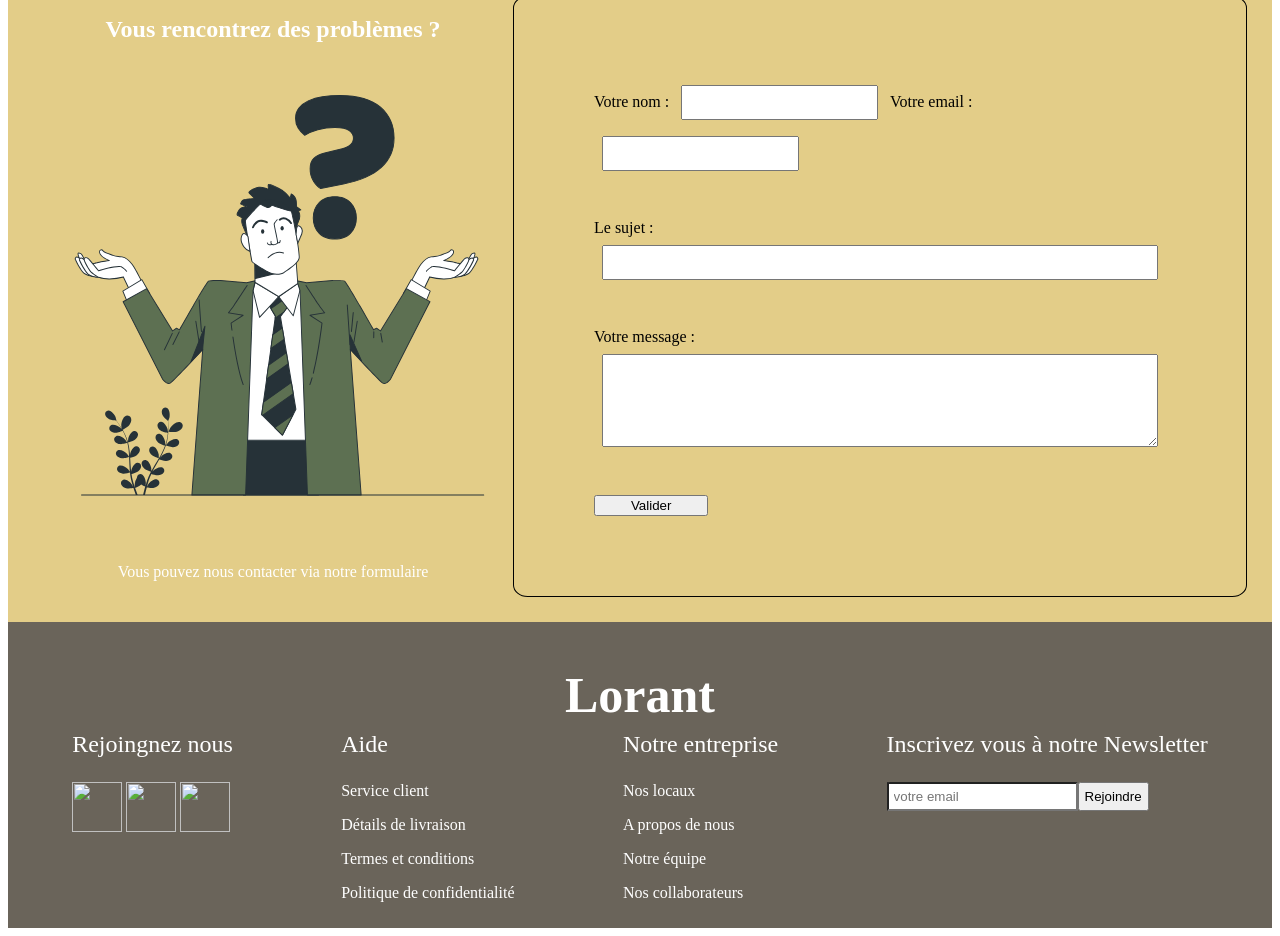
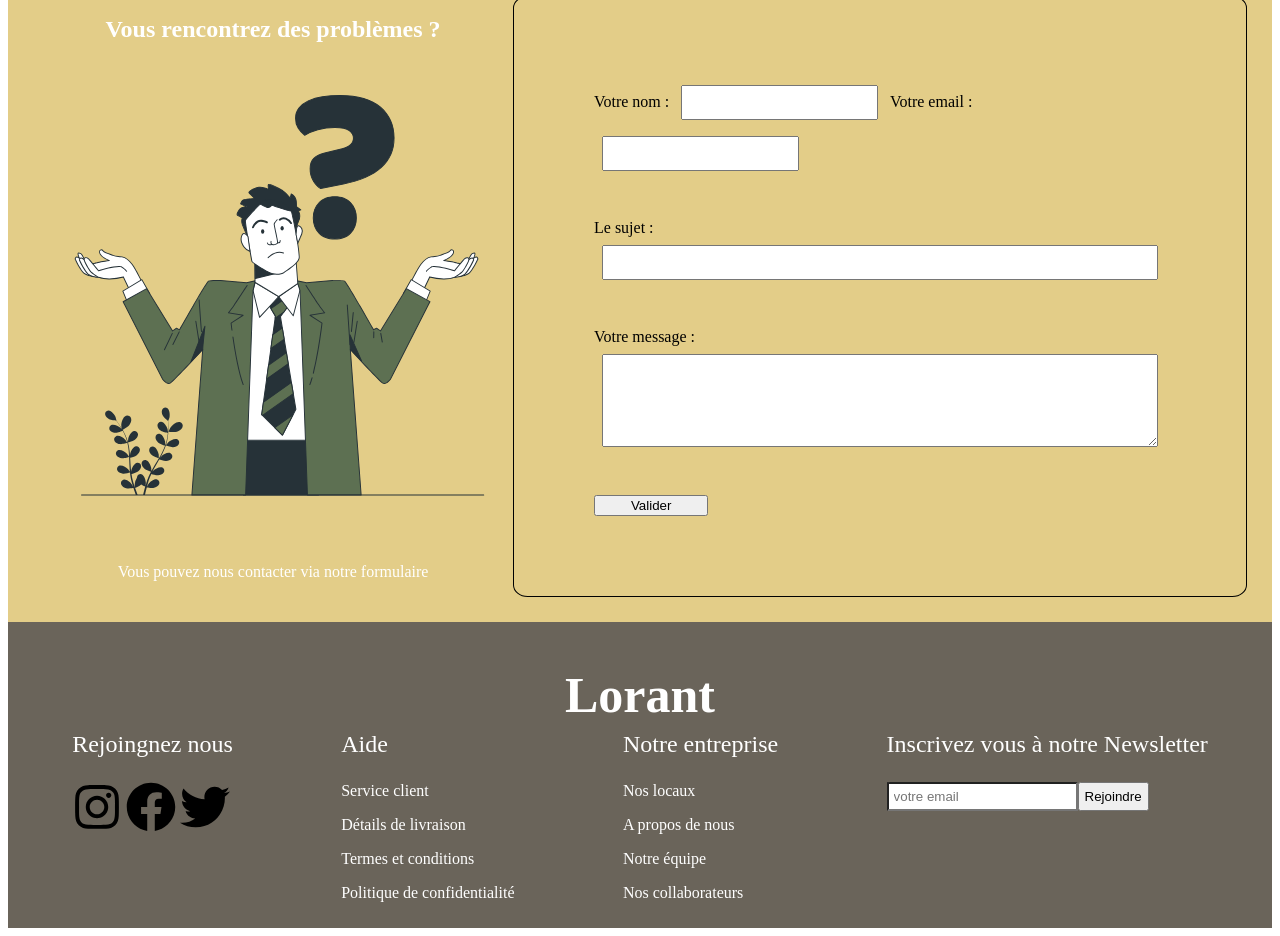
Before and after one commit to Kazeynma/Kazeynma-Ecommerce, a plain HTML site: page view/contactUs.html in a window 1280 px wide. Shown: the part 204-1140 px from the top of the page. Drawn offline with Linux system fonts and the light colour scheme.

```diff
--- a/style.css
+++ b/style.css
@@ -47,6 +47,7 @@ a {
 
 .catch-phrase {
     font-style: italic;
+    font-size: x-large;
 }
 
 .sidebar-link {
--- a/view/contactUs.html
+++ b/view/contactUs.html
@@ -52,9 +52,9 @@
         <div class="content-footer">
             <section class="footer-section">
                 <p class="title-column">Rejoingnez nous</p>
-                <img class="icon" src="./assets/instagram.svg">
-                <img class="icon" src="./assets/facebook.svg">
-                <img class="icon" src="./assets/twitter.svg">
+                <img class="icon" src="../assets/instagram.svg">
+                <img class="icon" src="../assets/facebook.svg">
+                <img class="icon" src="../assets/twitter.svg">
             </section>
             <section class="footer-section">
                 <p class="title-column">Aide</p>
```
